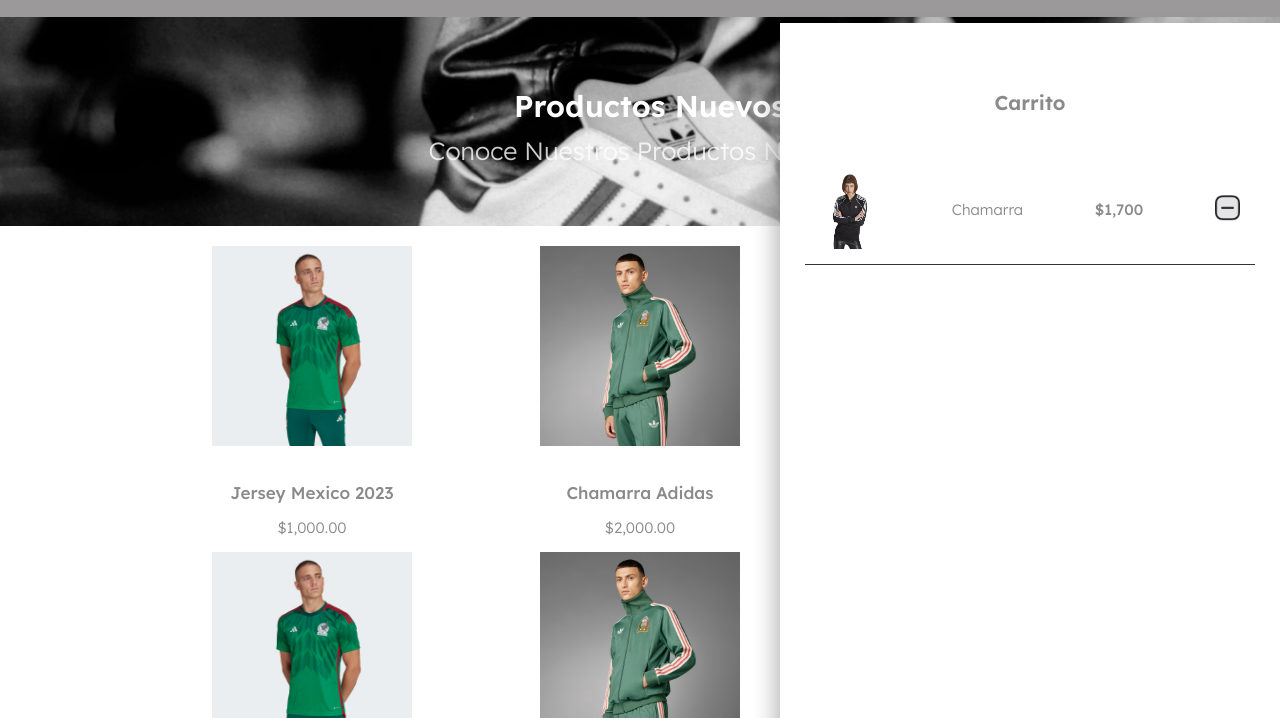
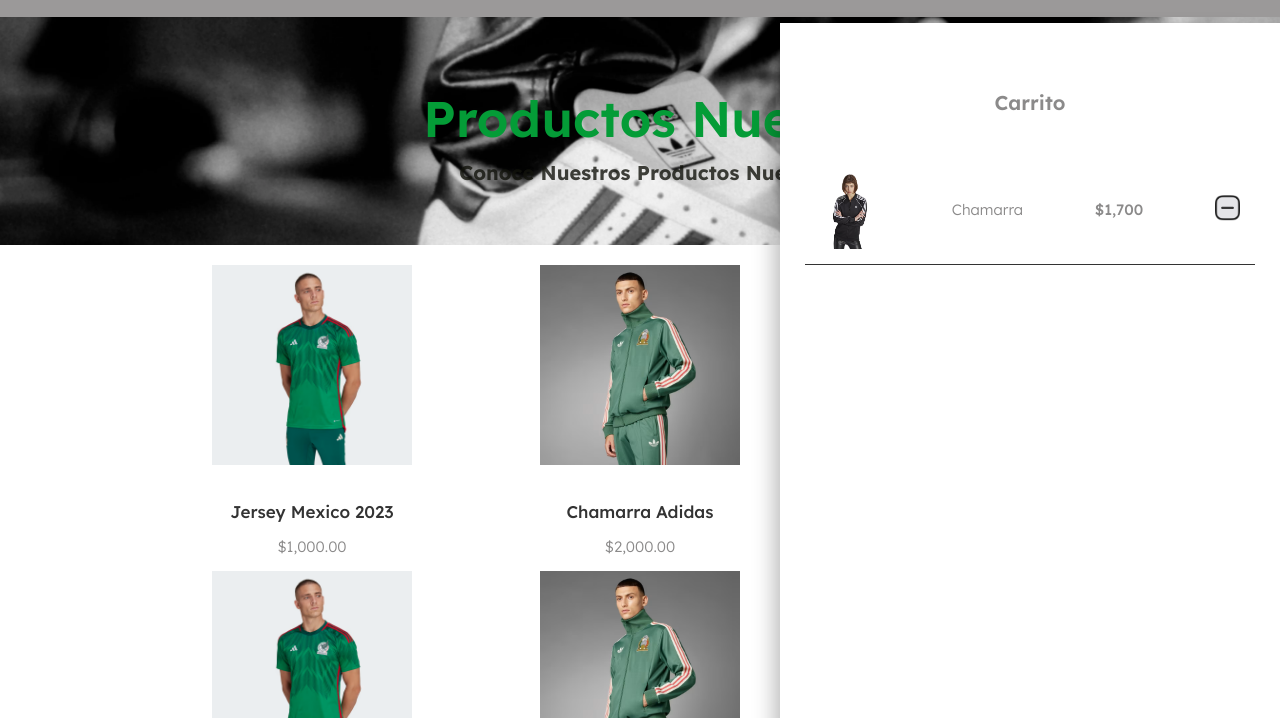
Before and after one commit to Robert-Torres-R/proyecto-ecommerce, a plain HTML site: page index.html in a window 1280 px wide. Shown: the part 77-795 px from the top of the page. Drawn offline with Linux system fonts and the light colour scheme.

Commit message:
add new styles on css file

```diff
--- a/style.css
+++ b/style.css
@@ -43,14 +43,18 @@ header img i{
 
   width: 100%;
   font-weight: 600;
-  font-size: 30px;
+  font-size: 50px;
   margin: 10px;
+  color:#049c37;
 }
 .banner p{
  width: 450px;
  margin: 0 auto;
- font-size: 25px;
+ font-size: 20px;
  opacity: 0.8;
+ color:#12130c;
+ font-weight: 700;
+
 }
 .products{
   width: 80%;
@@ -72,6 +76,7 @@ header img i{
   font-weight: 500;
   font-size: 17px;
   margin-bottom: 5px;
+  color: #333;
 
 }
 .products p{
```
